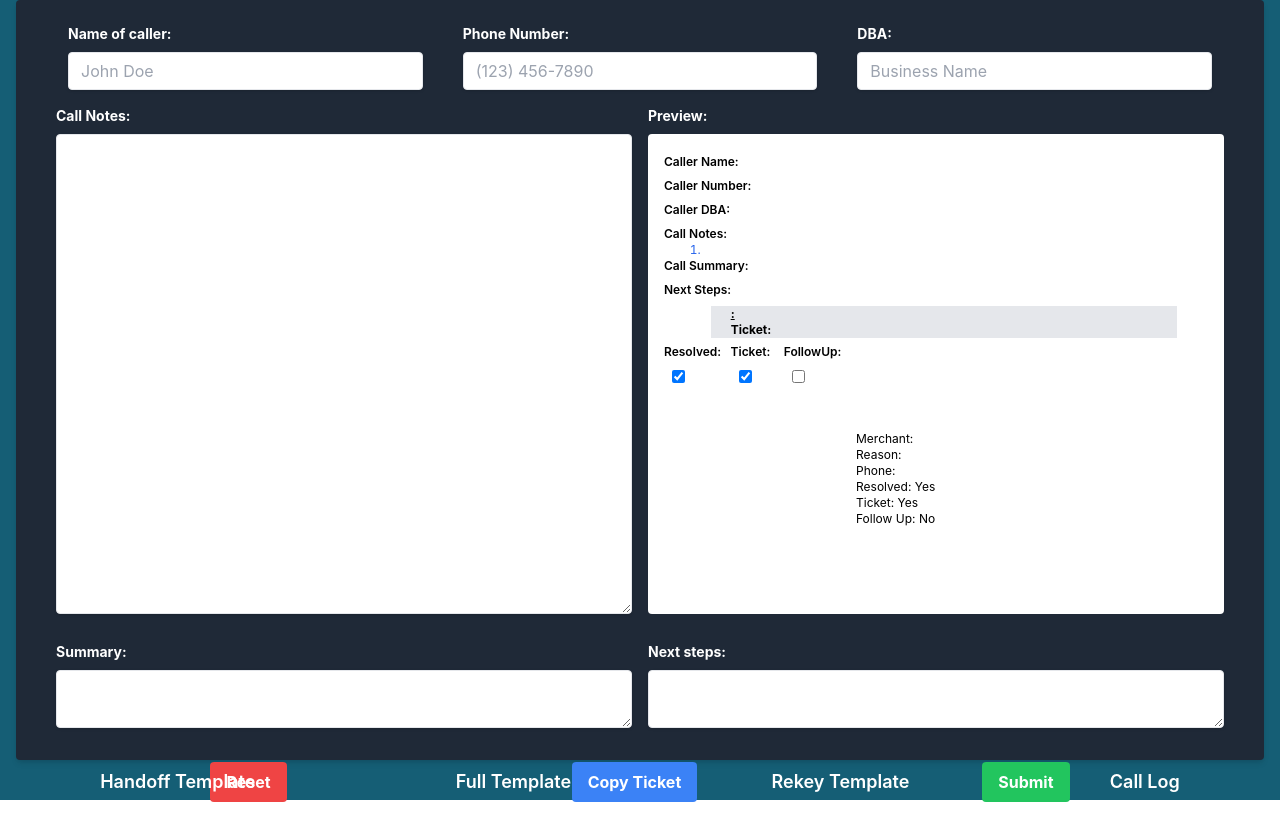
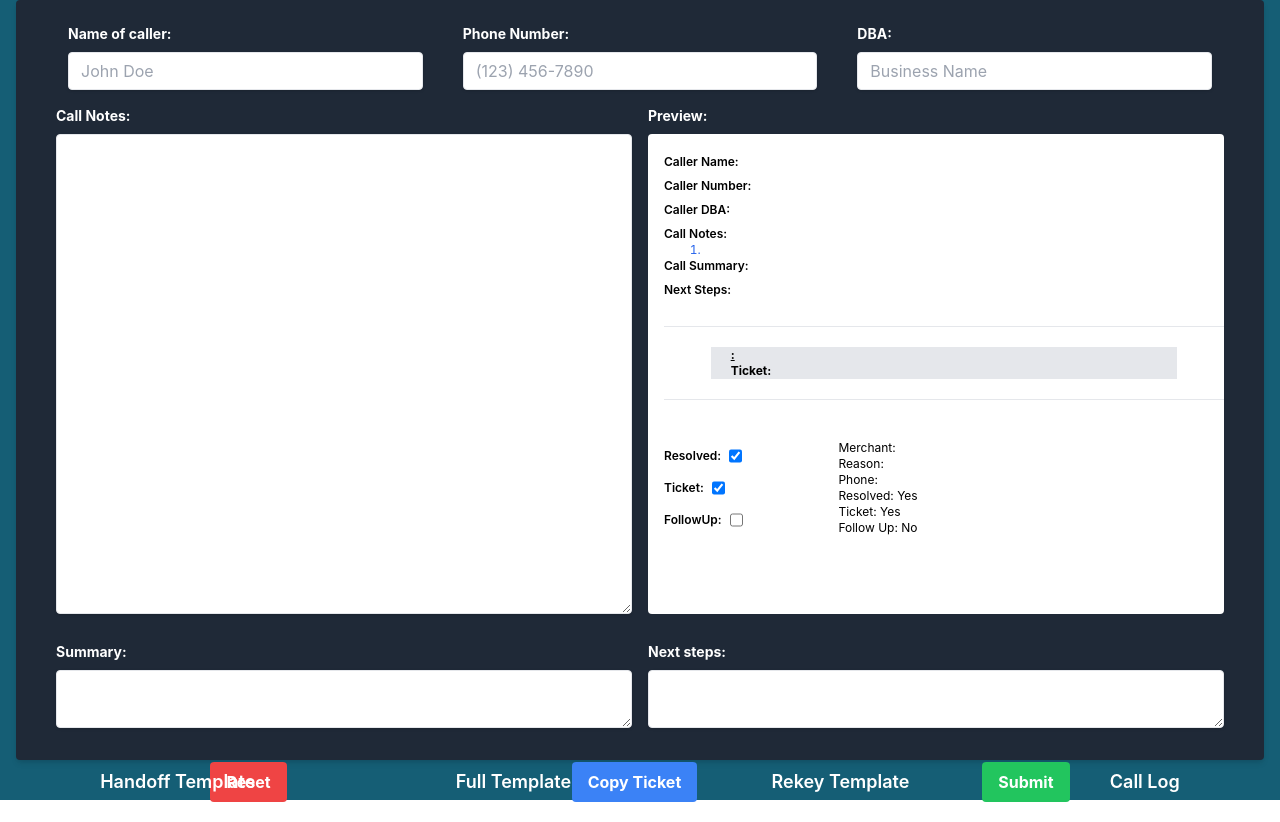
Before and after one commit to coleb229/Call-Notes-App, a React (Create React App) app: page / in a window 1280 px wide. Built offline with nearby package versions, Linux system fonts and the light colour scheme.

Commit message:
fixed preview styling

```diff
--- a/src/components/caller/preview.js
+++ b/src/components/caller/preview.js
@@ -46,6 +46,7 @@ export default function Preview(props) {
         <p className='text-blue-600 ml-5 pb-2 text-xs'>{callSummary}</p>
         <p className='font-semibold text-xs'>Next Steps:</p>
         <p className='text-blue-600 ml-5 pb-2 text-xs'>{nextSteps}</p>
+        <hr className='mt-5 pt-5' /> {/* Handoff Section */}
         <div className='bg-gray-200 w-5/6 mx-auto' id='handoff'>
           <p className='mx-5 flex text-xs'>
             <p className='font-bold underline text-xs'>{callerDBA + ':'}</p>
@@ -55,9 +56,10 @@ export default function Preview(props) {
             <p className='font-bold text-xs'>Ticket:</p>
           </p>
         </div>
-        <div className=''>
-          <div className='w-1/3 flex'>
-            <div>
+        <hr className='mt-5' /> {/* Call Log Section */}
+        <div className='flex justify-around'>
+          <div className='w-1/3 align'>
+            <div className='flex pt-10'>
               <label
                 className='text-left text-xs font-semibold my-2'
                 htmlFor='resolved'
@@ -75,7 +77,7 @@ export default function Preview(props) {
                 }
               />
             </div>
-            <div>
+            <div className='flex'>
               <label
                 className='text-left text-xs font-semibold my-2'
                 htmlFor='ticket'
@@ -93,7 +95,7 @@ export default function Preview(props) {
                 }
               />
             </div>
-            <div>
+            <div className='flex'>
               <label
                 className='text-left text-xs font-semibold my-2'
                 htmlFor='followUp'
@@ -112,7 +114,7 @@ export default function Preview(props) {
               />
             </div>
           </div>
-          <div className='py-10 w-full mx-auto bg-white rounded text-xs text-left pl-48'>
+          <div className='p-10 w-full mx-auto bg-white rounded text-xs text-left'>
             <h2>Merchant: {callerDBA}</h2>
             <h2>Reason: {callSummary}</h2>
             <h2>Phone: {callerNumber}</h2>
```
